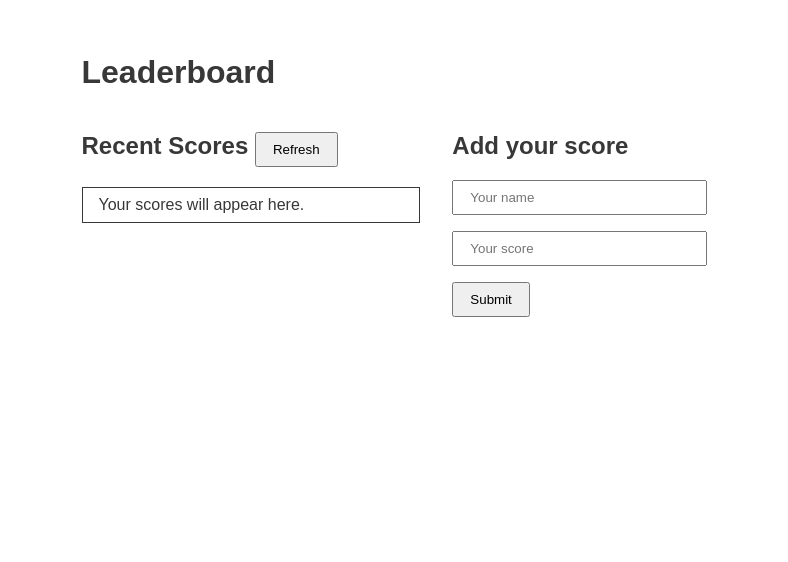
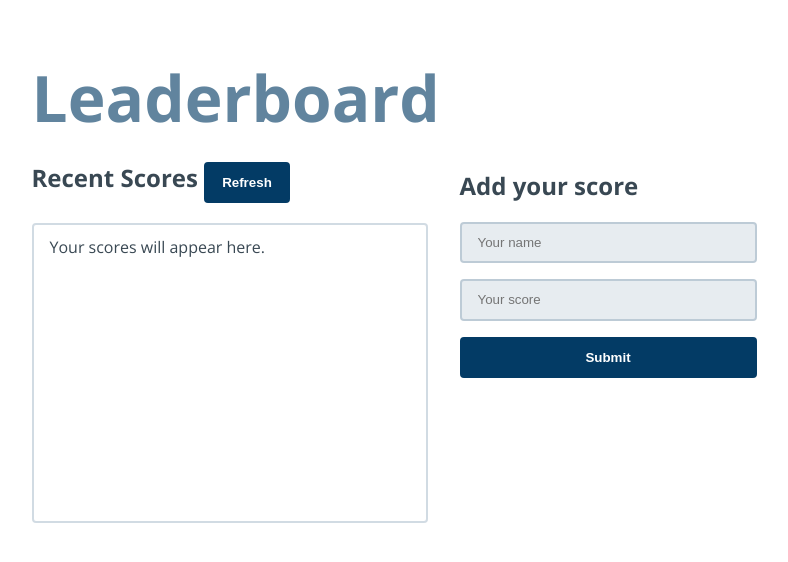
Before and after one commit to thasipablo/leaderboard_app, a website built with webpack: page src/index.html in a window 1280 px wide. Shown: the part 106-668 px from the top of the page, without its empty margins (246-1034 px from the left). Built offline with nearby package versions, Linux system fonts and the light colour scheme; no server answers.

Commit message:
add styles

```diff
--- a/src/index.html
+++ b/src/index.html
@@ -1,14 +1,11 @@
-
-  <!-- <div>
-    <input type="text" id="task-input" placeholder="Enter task description">
-    <button id="add-task-btn">Add Task</button>
-  </div> -->
-
-  <!DOCTYPE html>
+<!DOCTYPE html>
 <html lang="en">
 <head>
   <meta charset="UTF-8">
   <meta name="viewport" content="width=device-width, initial-scale=1.0">
+  <link rel="preconnect" href="https://fonts.googleapis.com">
+<link rel="preconnect" href="https://fonts.gstatic.com" crossorigin>
+<link href="https://fonts.googleapis.com/css2?family=Lato:ital,wght@0,300;0,400;0,700;1,300;1,400;1,700&family=Open+Sans:wght@400;500;700&display=swap" rel="stylesheet">
   <title><%= htmlWebpackPlugin.options.title %></title>
 </head>
 <body>
--- a/src/style.css
+++ b/src/style.css
@@ -2,6 +2,7 @@
   --primary: #121214;
   --neutral-100: #e6e6e6;
   --neutral-200: #383838;
+  --highlight: #033b65;
 }
 
 * {
@@ -11,8 +12,9 @@
 body {
   scroll-behavior: smooth;
   color: var(--neutral-200);
-  font-family: sans-serif;
+  font-family: 'Open Sans',sans-serif;
   margin: 0;
+  color: #394853;
 }
 
 ul {
@@ -21,18 +23,46 @@ ul {
 }
 
 button {
-  padding: 0.5rem 1rem;
+  padding: 0.7rem 1rem;
+  color: #fff;
+  font-weight: bold;
+  border: 2px solid var(--highlight);
+  outline: none;
+  border-radius: 4px;
+  cursor: pointer;
+  background-color: var(--highlight);
+  transition: all 0.25s ease-in-out;
+}
+
+button:hover {
+  opacity: 0.9;
+  box-shadow: 0 2px 16px #1c83d197;
 }
 
 input {
   width: 100%;
-  padding: 0.5rem 1rem;
+  padding: 0.7rem 1rem;
+  outline: none;
+  border: 2px solid #033b652e;
+  border-radius: 4px;
+  background-color: #033b6518;
+}
+
+input:focus {
+  border: 2px solid var(--highlight);
 }
 
 .container {
-  width: 625px;
+  width: 725px;
   margin: 0 auto;
   margin-top: 10rem;
+}
+
+.main-title {
+  font-weight: bold;
+  font-size: 4rem;
+  margin: 0;
+  color: #033b65a0;
 }
 
 .scores-container {
@@ -42,18 +72,26 @@ input {
 }
 
 .scores-list {
-  border: 1px solid var(--neutral-200);
+  border: 2px solid #033b652e;
+  border-radius: 4px;
+  height: 300px;
+  overflow-y: scroll;
 }
 
 .score-item,
 .warning {
-  padding: 0.5rem 1rem;
+  padding: 0.7rem 1rem;
 }
 
 .score-item:nth-child(odd) {
-  background-color: var(--neutral-100);
+  background-color: #033b6518;
 }
 
 .form {
   width: 100%;
+  padding-top: 8px;
 }
+
+.form button {
+  width: 100%;
+}
```
